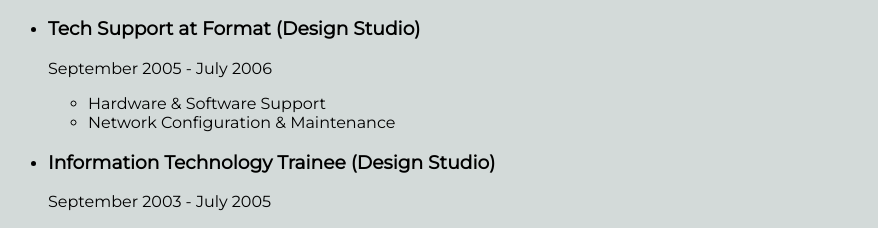
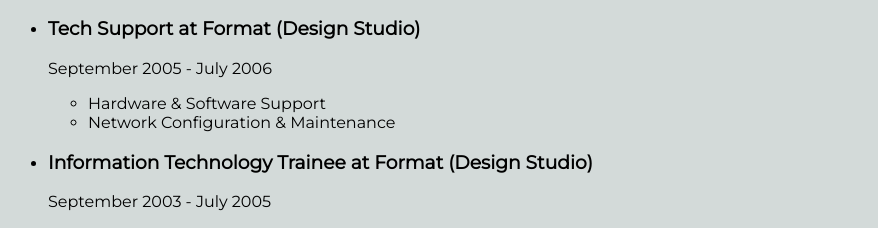
Before and after one commit to Jsantom/Online-Resume, a plain HTML site: page index.html in a window 1280 px wide. Shown: the part 1136-1364 px from the top of the page, without its empty margins (0-878 px from the left). Drawn offline with Linux system fonts and the light colour scheme.

Commit message:
Add files via upload

```diff
--- a/index.html
+++ b/index.html
@@ -64,7 +64,7 @@
                     <li>Network Configuration & Maintenance</li>
                  </ul>
 
-                  <li><h3>Information Technology Trainee (Design Studio)</h3></li>
+                  <li><h3>Information Technology Trainee at Format (Design Studio)</h3></li>
                 <p>September 2003 - July 2005</p>
                  <ul>
                     <li>IT Infrastructure Optimization</li>
```
